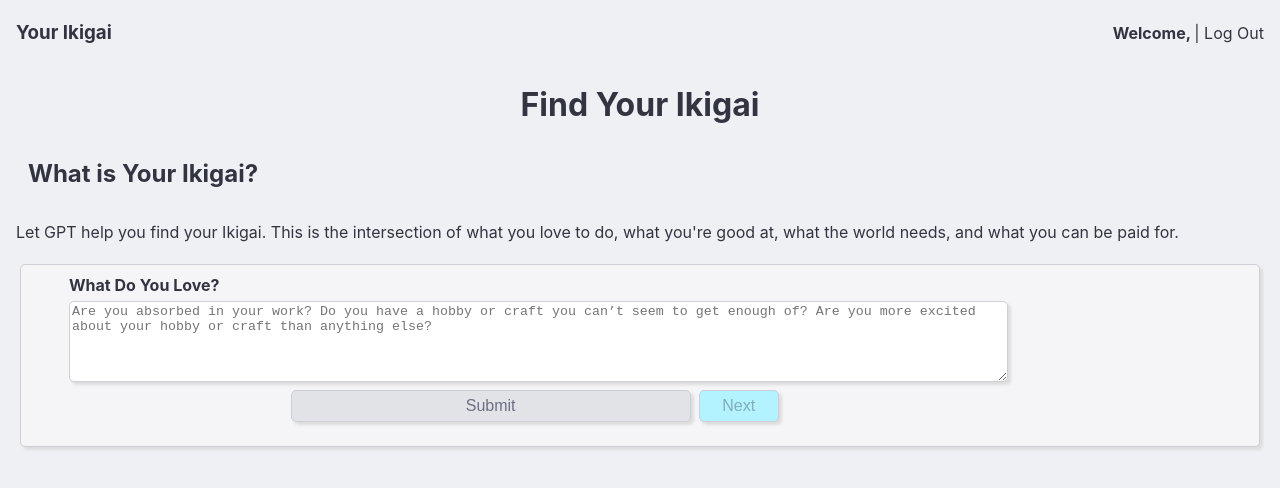
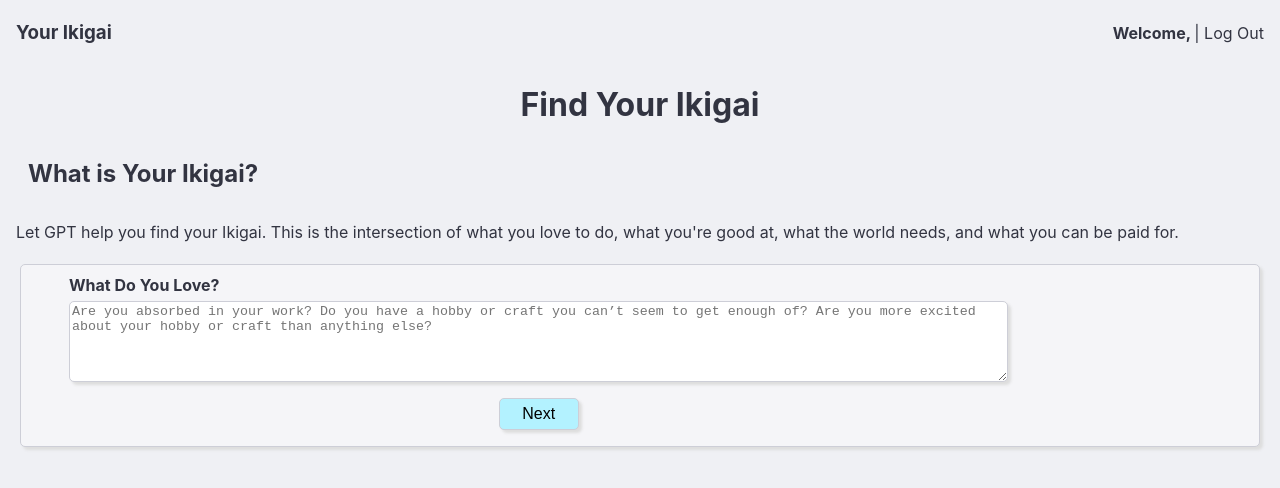
Before and after one commit to jase-d-ace/openai-ikigai-journaling, a React (Vite) app in the folder mental_health_frontend/: page / in a window 1280 px wide. Shown: the top 488 px of the page. Built offline with nearby package versions, Linux system fonts and the light colour scheme; no server answers; sample sign-in values are in the browser's storage.

Commit message:
add previous entry to context if present and fix buttons

```diff
--- a/mental_health_frontend/src/App.css
+++ b/mental_health_frontend/src/App.css
@@ -174,6 +174,7 @@ header {
     }
 
     .buttons {
+        margin: 1em 0 0.5em 0;
         align-self: center;
 
         .next {
@@ -202,9 +203,7 @@ header {
         font-size:1em;
         align-self: center;
         height: 2em;
-        width: 25em;
-        margin-top: 0.5em;
-        margin-bottom: 1em;
+        width: 5em;
     }
 
     .submit:disabled {
@@ -219,8 +218,8 @@ header {
     box-shadow: 3px 3px 3px #DdDdDd;
     border-radius: 5px;
     margin-left: 0.25em;
-    height: 15.5em;
-    width: 68.7em;
+    height: 40em;
+    width: 66em;
     overflow-y: scroll;
     padding: 1em 1em 0 1em;
 }
--- a/mental_health_frontend/src/App.jsx
+++ b/mental_health_frontend/src/App.jsx
@@ -32,7 +32,7 @@ const questions = [
     },
     {
         label: "content",
-        human_label: "Other Thoughts",
+        human_label: "Other Thoughts (Optional)",
         placeholder: "What else is on your mind that's relevant to what you love and what you believe your calling is?",
         response: ""
     }
@@ -49,15 +49,13 @@ function App() {
     const questionHasAnswer = (question) => !!question.response;
 
     const formisValid = () => {
-        for (let i = 0 ; i < questions.length ; i++) {
+        for (let i = 0 ; i < questions.length - 1 ; i++) { // last box is optional, so can submit without it
             if (!questionHasAnswer(questions[i])) {
                 return false
             }
         }
         return true;
     }
-
-
 
     const debounce = (name, query) => {
 
@@ -105,8 +103,8 @@ function App() {
                     </textarea>
                     <div className="buttons">
                         {currentQuestion > 0 ? <button className="button back" type="button" onClick={() => setCurrentQuestion(currentQuestion - 1)}>Back</button> : ""}
-                        <input className="submit" disabled={!formisValid()} type="submit" value="Submit" />
-                        {currentQuestion < 4 ? <button className="button next" type="button" disabled={!questionHasAnswer(questions[currentQuestion])} onClick={() => setCurrentQuestion(currentQuestion + 1)}>Next</button>: ""}
+                        {currentQuestion == 4 && formisValid() && <input className="button submit"  type="submit" value="Submit" />}
+                        {currentQuestion < 4 ? <button className="button next" type="button" onClick={() => setCurrentQuestion(currentQuestion + 1)}>Next</button>: ""}
                     </div>
                 </div>
             </form>
```
Also changed, not shown: 1 other file (tests, documents, lock files or other folders).
